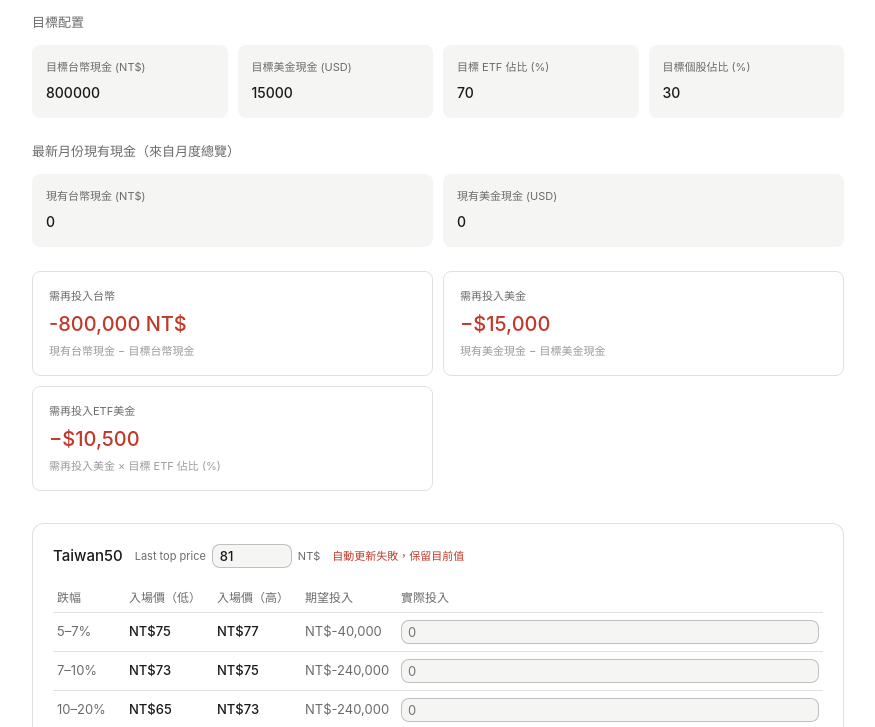
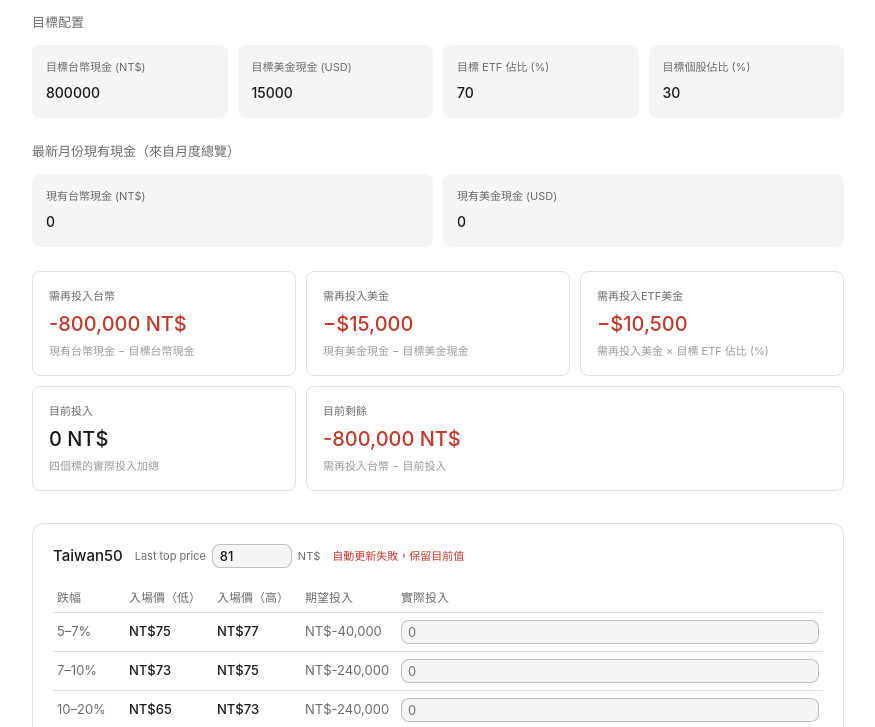
Before and after one commit to Huan-Ting/invest_calculator, a website: page public/index.html in a window 1280 px wide. Shown: the part 70-797 px from the top of the page, without its empty margins (202-1077 px from the left). Drawn offline with Linux system fonts and the light colour scheme; no server answers.

Commit message:
Add calculations

```diff
--- a/public/index.html
+++ b/public/index.html
@@ -88,7 +88,7 @@
     </div>
   </div>
 
-  <div style="display:grid;grid-template-columns:1fr 1fr;gap:10px;margin-bottom:2rem">
+  <div style="display:grid;grid-template-columns:repeat(3,minmax(0,1fr));gap:10px;margin-bottom:2rem">
     <div style="border-radius:var(--border-radius-md);padding:1rem;border:0.5px solid var(--color-border-tertiary)">
       <div style="font-size:11px;color:var(--color-text-secondary);margin-bottom:4px">需再投入台幣</div>
       <div id="need_ntd_display" style="font-size:20px;font-weight:500">—</div>
@@ -103,6 +103,16 @@
       <div style="font-size:11px;color:var(--color-text-secondary);margin-bottom:4px">需再投入ETF美金</div>
       <div id="need_etf_usd_display" style="font-size:20px;font-weight:500">—</div>
       <div style="font-size:11px;color:var(--color-text-tertiary);margin-top:4px">需再投入美金 × 目標 ETF 佔比 (%)</div>
+    </div>
+    <div style="border-radius:var(--border-radius-md);padding:1rem;border:0.5px solid var(--color-border-tertiary)">
+      <div style="font-size:11px;color:var(--color-text-secondary);margin-bottom:4px">目前投入</div>
+      <div id="current_invest_display" style="font-size:20px;font-weight:500">—</div>
+      <div style="font-size:11px;color:var(--color-text-tertiary);margin-top:4px">四個標的實際投入加總</div>
+    </div>
+    <div style="border-radius:var(--border-radius-md);padding:1rem;border:0.5px solid var(--color-border-tertiary);grid-column:span 2">
+      <div style="font-size:11px;color:var(--color-text-secondary);margin-bottom:4px">目前剩餘</div>
+      <div id="remaining_display" style="font-size:20px;font-weight:500">—</div>
+      <div style="font-size:11px;color:var(--color-text-tertiary);margin-top:4px">需再投入台幣 − 目前投入</div>
     </div>
   </div>
 
@@ -311,12 +321,28 @@ function calc(){
   const nNtdEl=document.getElementById('need_ntd_display');
   const nUsdEl=document.getElementById('need_usd_display');
   const nEtfUsdEl=document.getElementById('need_etf_usd_display');
+  const currentInvestEl=document.getElementById('current_invest_display');
+  const remainingEl=document.getElementById('remaining_display');
   nNtdEl.textContent=(needNtd>=0?'+':'')+Math.round(needNtd).toLocaleString()+' NT$';
   nNtdEl.style.color=colorVal(needNtd);
   nUsdEl.textContent=(needUsd>=0?'+$':'−$')+Math.round(Math.abs(needUsd)).toLocaleString();
   nUsdEl.style.color=colorVal(needUsd);
   nEtfUsdEl.textContent=(needEtfUsd>=0?'+$':'−$')+Math.round(Math.abs(needEtfUsd)).toLocaleString();
   nEtfUsdEl.style.color=colorVal(needEtfUsd);
+
+  let currentInvest=0;
+  ETFs.forEach(etf=>{
+    etf.ranges.forEach((_,i)=>{
+      const key=`${etf.id}_${i}`;
+      const v=parseFloat(actual[key]);
+      if(Number.isFinite(v)) currentInvest+=v;
+    });
+  });
+  const remaining=needNtd-currentInvest;
+  currentInvestEl.textContent=Math.round(currentInvest).toLocaleString()+' NT$';
+  currentInvestEl.style.color='var(--color-text-primary)';
+  remainingEl.textContent=(remaining>=0?'+':'')+Math.round(remaining).toLocaleString()+' NT$';
+  remainingEl.style.color=colorVal(remaining);
 
   const qqqWeights=[43,36,21];
   const vtiVtWeights=[43,36,21];
```
